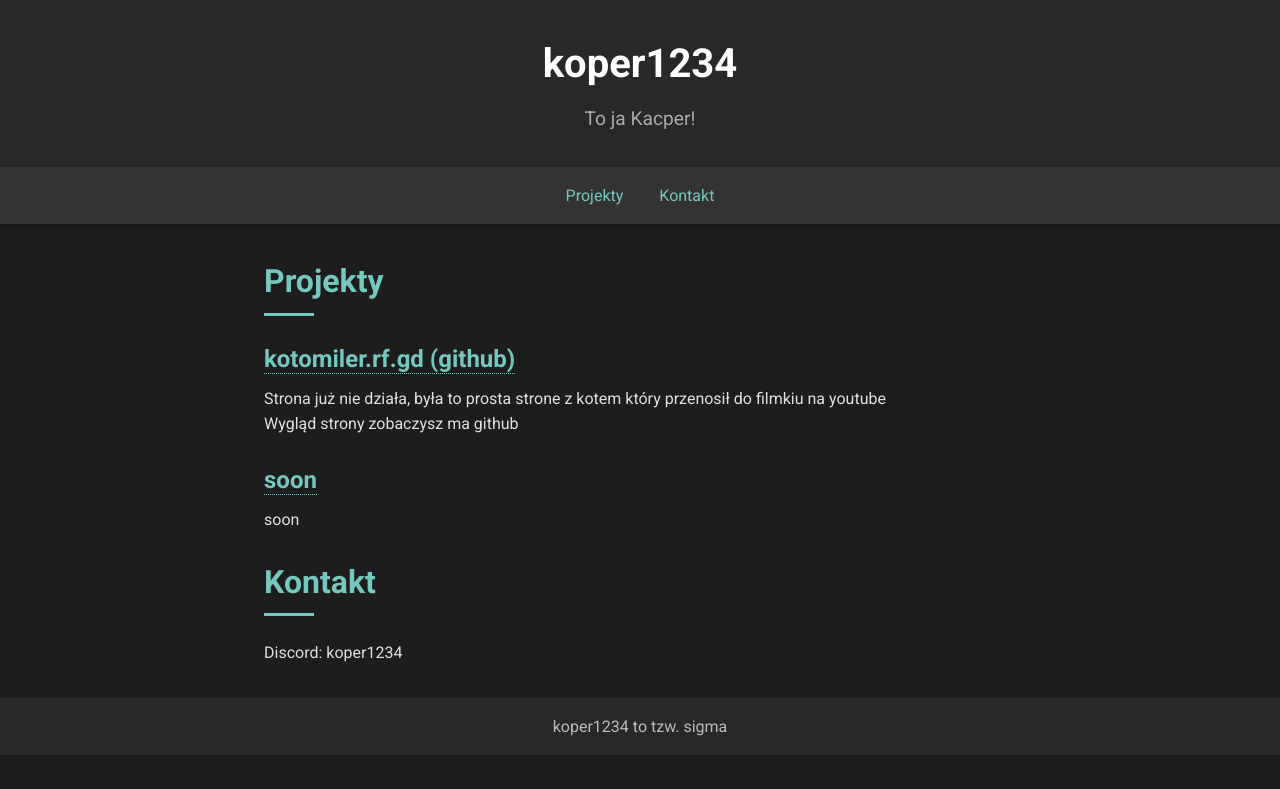
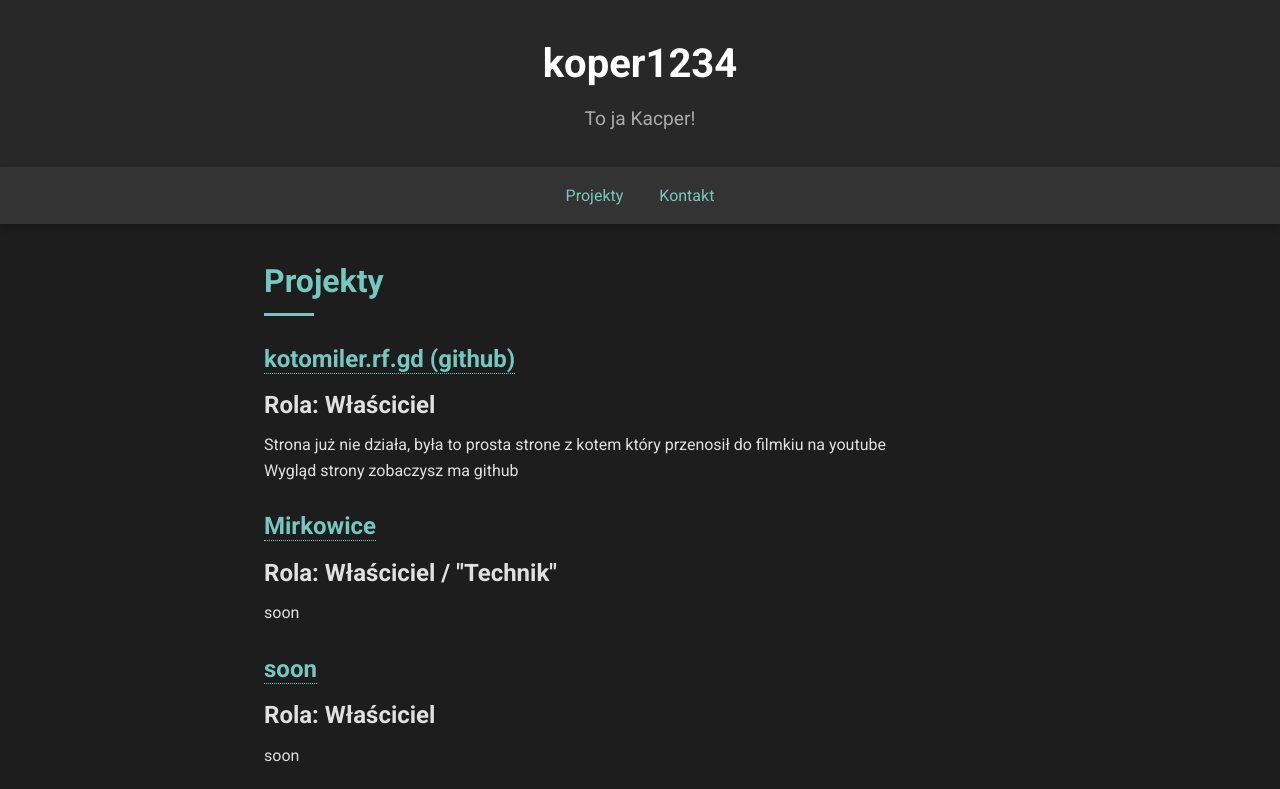
Before and after one commit to xynuk/me, a plain HTML site: page index.html in a window 1280 px wide. Shown: the top 789 px of the page. Drawn offline with Linux system fonts and the light colour scheme.

Commit message:
Update index.html

```diff
--- a/index.html
+++ b/index.html
@@ -3,7 +3,7 @@
 <head>
     <meta charset="UTF-8">
     <meta name="viewport" content="width=device-width, initial-scale=1.0">
-    <title>John Doe | Developer, Designer</title>
+    <title>koper1234</title>
     <link rel="stylesheet" href="styles.css">
     <link href="https://fonts.googleapis.com/css2?family=Roboto:wght@400;700&display=swap" rel="stylesheet">
 </head>
@@ -29,11 +29,18 @@
             <h2>Projekty</h2>
             <div class="project">
                 <h3><a href="https://github.com/xynuk/kotomiller">kotomiler.rf.gd (github)</a></h3>
+                <h3>Rola: Właściciel</h3>
                 <p>Strona już nie działa, była to prosta strone z kotem który przenosił do filmkiu na youtube</p>
                 <p>Wygląd strony zobaczysz ma github</p>
             </div>
             <div class="project">
+                <h3><a href="#">Mirkowice</a></h3>
+                <h3>Rola: Właściciel / "Technik"</h3>
+                <p>soon</p>
+            </div>
+            <div class="project">
                 <h3><a href="#">soon</a></h3>
+                <h3>Rola: Właściciel</h3>
                 <p>soon</p>
             </div>
         </section>
```
